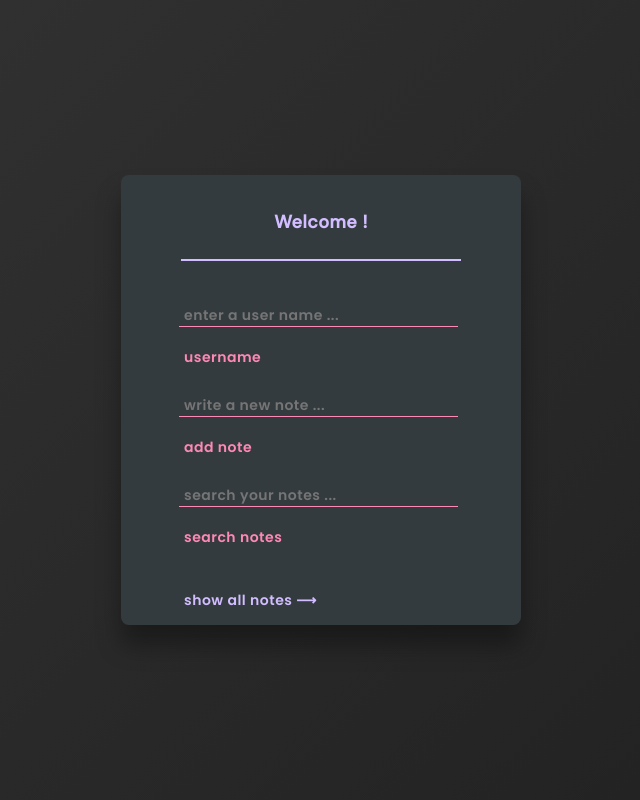
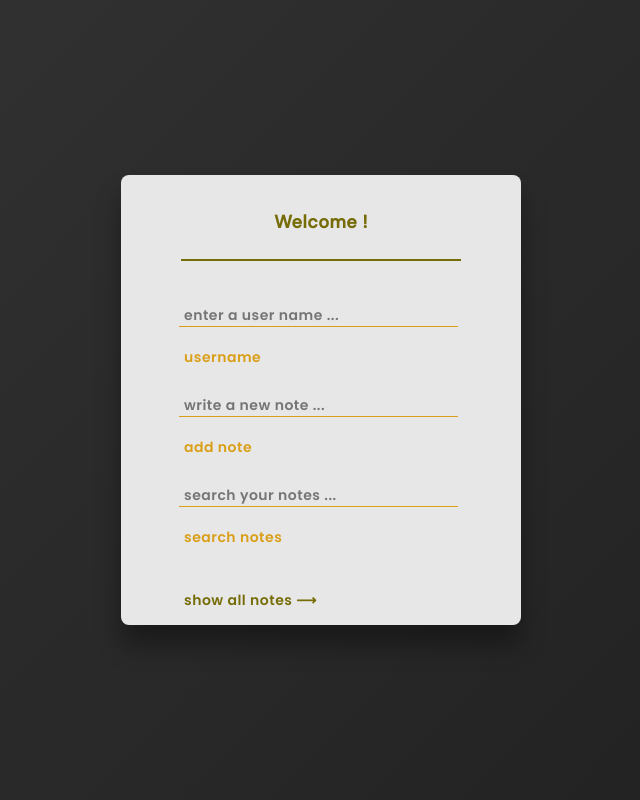
Before and after one commit to yanndepps/PyStuffs, a Flask app: page / in a window 1280 px wide. Shown: the whole page, without its empty margins (319-959 px from the left). Run offline with Flask 3, Linux system fonts and the light colour scheme.

Commit message:
wip schemes

```diff
--- a/EPFL_PROT/src/static/script.js
+++ b/EPFL_PROT/src/static/script.js
@@ -18,7 +18,7 @@
 // --- local storage & user inputs --- //
 /////////////////////////////////////////
 
-// pick some DOM elements
+// pick some useful DOM elements
 const greetings = document.getElementById("greetings");
 const addUserName = document.getElementById("add-user");
 const createUser = document.getElementById("create-user");
@@ -35,14 +35,15 @@ const msg = rndWord;
 // use guest if no username
 const gst = "guest";
 
-
 // check for local storage values at start
-for (let [key, value] of Object.entries(localStorage)) {
-	// is the value an empty string ? display guest : display username
-	if (value == "") {
-		greetings.innerText = `${msg} ${gst} !`;
-	} else {
-		greetings.innerText = `${msg}` + localStorage.getItem(`${key}`) + " !";
+if (greetings) {
+	for (let [key, value] of Object.entries(localStorage)) {
+		// is the value an empty string ? display guest : display username
+		if (value === "") {
+			greetings.innerText = `${msg} ${gst} !`;
+		} else {
+			greetings.innerText = `${msg}` + localStorage.getItem(`${key}`) + " !";
+		}
 	}
 }
 
@@ -108,7 +109,6 @@ class TypeWritter {
 				this.type();
 			}, this.spd);
 		}
-
 	}
 }
 
--- a/EPFL_PROT/src/static/style.css
+++ b/EPFL_PROT/src/static/style.css
@@ -12,37 +12,26 @@
 
 :root {
 	/* lost time */
+	--body-color-start: #333333;
+	--body-color-end: #202020;
+	--main-bg-color: #E7E7E7;
+	--input-form-color: #DA9F18;
+	--input-btn-color: #DA9F18;
+	--txt-data-color: #DA9F18;
+	--border-form-color: #DA9F18;
+	--txt-title-color: #766C08;
+	--border-title-color: #766C08;
+
+	/* climb the terrace */
 	/* --body-color-start: #333333; */
 	/* --body-color-end: #202020; */
-	/* --main-bg-color: #E7E7E7; */
-	/* --input-form-color: #DA9F18; */
-	/* --input-btn-color: #DA9F18; */
-	/* --txt-data-color: #DA9F18; */
-	/* --border-form-color: #DA9F18; */
-	/* --txt-title-color: #766C08; */
-	/* --border-title-color: #766C08; */
-
-	/* climb the terrace */
-	--body-color-start: #333333;
-	--body-color-end: #202020;
-	--main-bg-color: #343B3F;
-	--input-form-color: #FF89B5;
-	--input-btn-color: #FF89B5;
-	--txt-data-color: #FF89B5;
-	--border-form-color: #FF89B5;
-	--txt-title-color: #D1BDFF;
-	--border-title-color: #D1BDFF;
-
-	/* day trip */
-	/* --body-color-start: #333333; */
-	/* --body-color-end: #202020; */
-	/* --main-bg-color: #F83439; */
-	/* --input-form-color: #9BC6E3; */
-	/* --input-btn-color: #9BC6E3; */
-	/* --txt-data-color: #9BC6E3; */
-	/* --border-form-color: #9BC6E3; */
-	/* --txt-title-color: #321913; */
-	/* --border-title-color: #321913; */
+	/* --main-bg-color: #343B3F; */
+	/* --input-form-color: #FF89B5; */
+	/* --input-btn-color: #FF89B5; */
+	/* --txt-data-color: #FF89B5; */
+	/* --border-form-color: #FF89B5; */
+	/* --txt-title-color: #D1BDFF; */
+	/* --border-title-color: #D1BDFF; */
 }
 
 body {
```
Also changed, not shown: EPFL_PROT/src/assets/template.svg (added).
